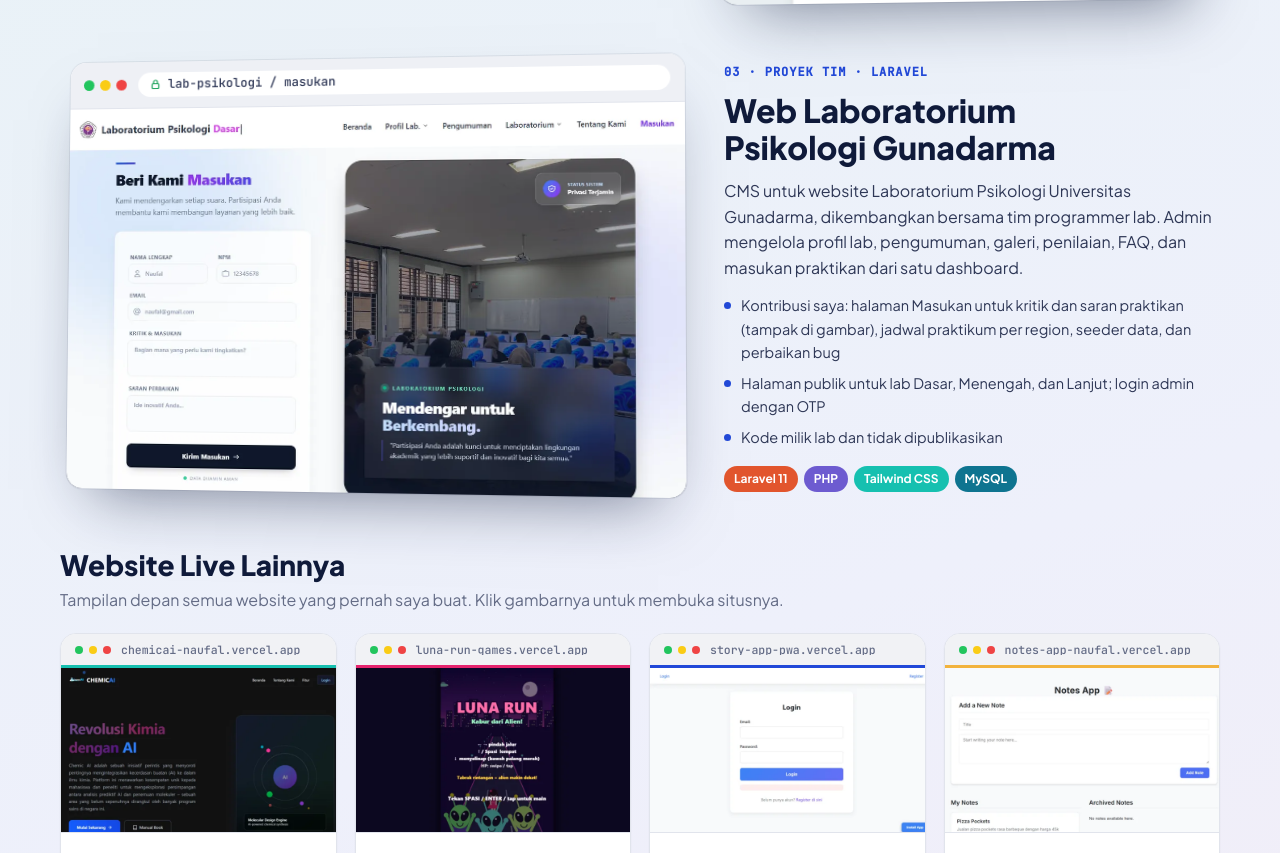
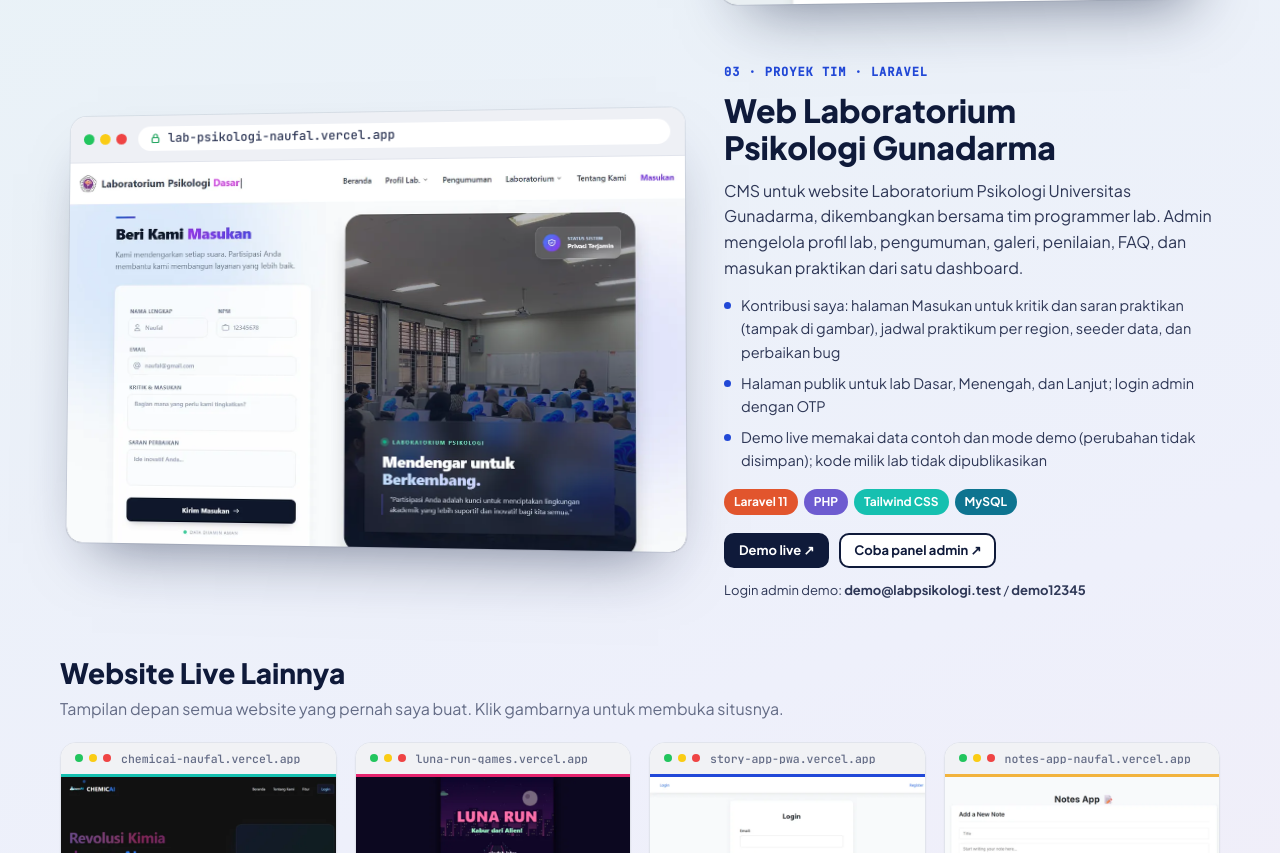
Before and after one commit to naufalfadillahh/portfolio, a plain HTML site: page index.html in a window 1280 px wide. Shown: the part 6116-6969 px from the top of the page. Drawn offline with Linux system fonts and the light colour scheme; animation ran at ten frames a second; a web font is replaced by a local one.

Commit message:
Tambah demo live Web Laboratorium Psikologi
Co-Authored-By: Claude Opus 5.5 <noreply@anthropic.com>

```diff
--- a/index.html
+++ b/index.html
@@ -709,10 +709,10 @@ tr.dt p{margin:0 0 6px}
         </div>
       </article>
       <article class="show">
-        <div class="device" role="img" aria-label="Tangkapan layar halaman Masukan website Laboratorium Psikologi Gunadarma">
-          <span class="chrome"><span class="dots" aria-hidden="true"><i></i><i></i><i></i></span><span class="addr"><svg viewBox="0 0 24 24" aria-hidden="true"><rect x="5" y="11" width="14" height="10" rx="2"/><path d="M8 11V8a4 4 0 0 1 8 0v3"/></svg>lab-psikologi / masukan</span></span>
-          <span class="screen"><img src="p-lab.webp" alt="Halaman Masukan website Laboratorium Psikologi dengan formulir kritik dan saran" loading="lazy"></span>
-        </div>
+        <a class="device" href="https://lab-psikologi-naufal.vercel.app" target="_blank" rel="noopener" aria-label="Buka demo live Web Laboratorium Psikologi">
+          <span class="chrome"><span class="dots" aria-hidden="true"><i></i><i></i><i></i></span><span class="addr"><svg viewBox="0 0 24 24" aria-hidden="true"><rect x="5" y="11" width="14" height="10" rx="2"/><path d="M8 11V8a4 4 0 0 1 8 0v3"/></svg>lab-psikologi-naufal.vercel.app</span></span>
+          <span class="screen"><img src="p-lab.webp" alt="Halaman Masukan website Laboratorium Psikologi dengan formulir kritik dan saran" loading="lazy"><span class="open">Buka demo live ↗</span></span>
+        </a>
         <div class="sinfo">
           <span class="no">03 · Proyek tim · Laravel</span>
           <h3>Web Laboratorium Psikologi Gunadarma</h3>
@@ -720,9 +720,11 @@ tr.dt p{margin:0 0 6px}
           <ul class="facts">
             <li>Kontribusi saya: halaman Masukan untuk kritik dan saran praktikan (tampak di gambar), jadwal praktikum per region, seeder data, dan perbaikan bug</li>
             <li>Halaman publik untuk lab Dasar, Menengah, dan Lanjut; login admin dengan OTP</li>
-            <li>Kode milik lab dan tidak dipublikasikan</li>
+            <li>Demo live memakai data contoh dan mode demo (perubahan tidak disimpan); kode milik lab tidak dipublikasikan</li>
           </ul>
           <div class="langs"><span style="--lc:#E2552D">Laravel 11</span><span style="--lc:#6D5BD0">PHP</span><span style="--lc:#16C0B0">Tailwind CSS</span><span style="--lc:#0E7490">MySQL</span></div>
+          <div class="sbtns"><a class="btn dark sm" href="https://lab-psikologi-naufal.vercel.app" target="_blank" rel="noopener">Demo live ↗</a><a class="btn sm" href="https://lab-psikologi-naufal.vercel.app/login" target="_blank" rel="noopener">Coba panel admin ↗</a></div>
+          <p class="rel">Login admin demo: <b>demo@labpsikologi.test</b> / <b>demo12345</b></p>
         </div>
       </article>
     </div>
```
